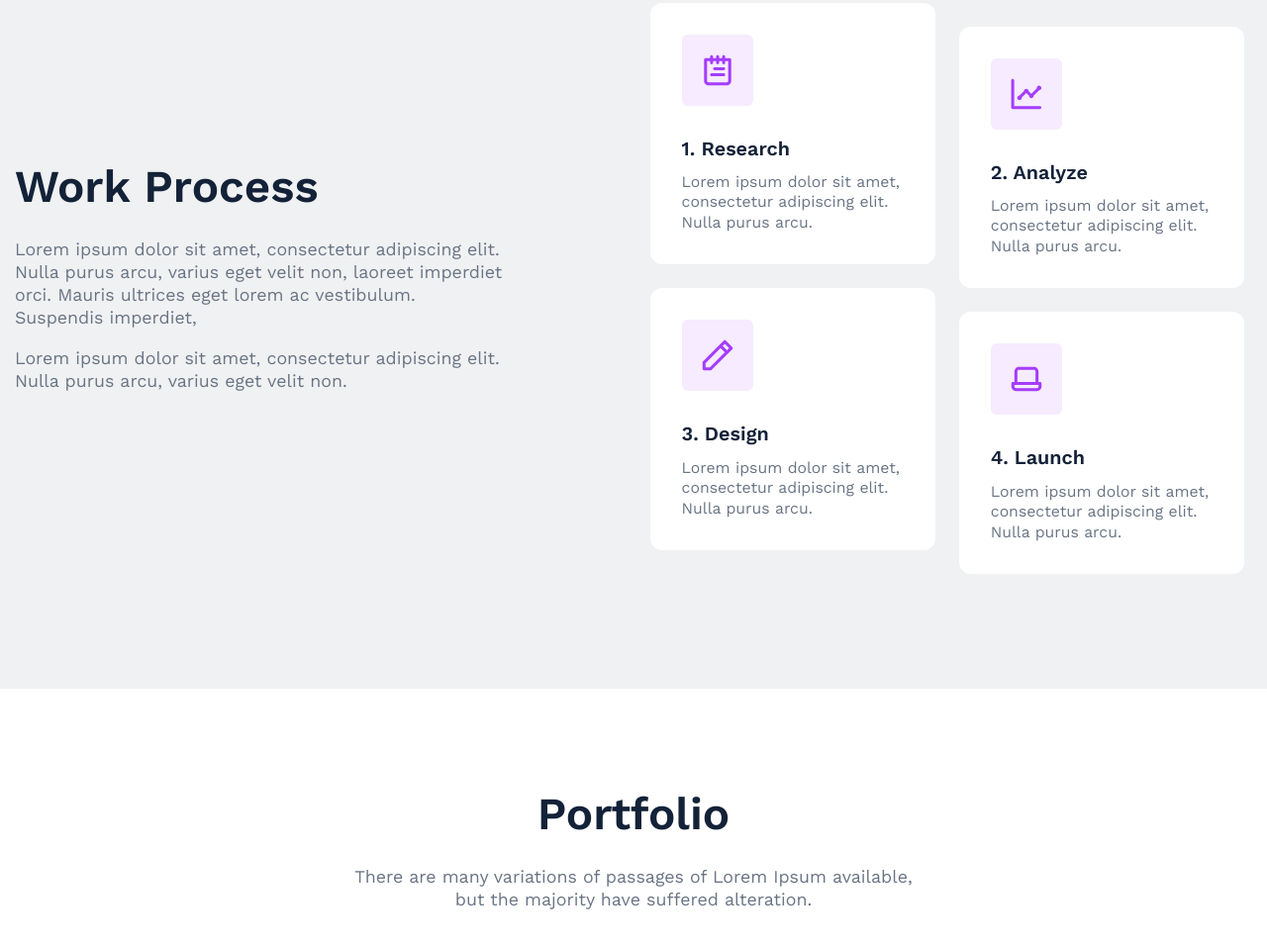
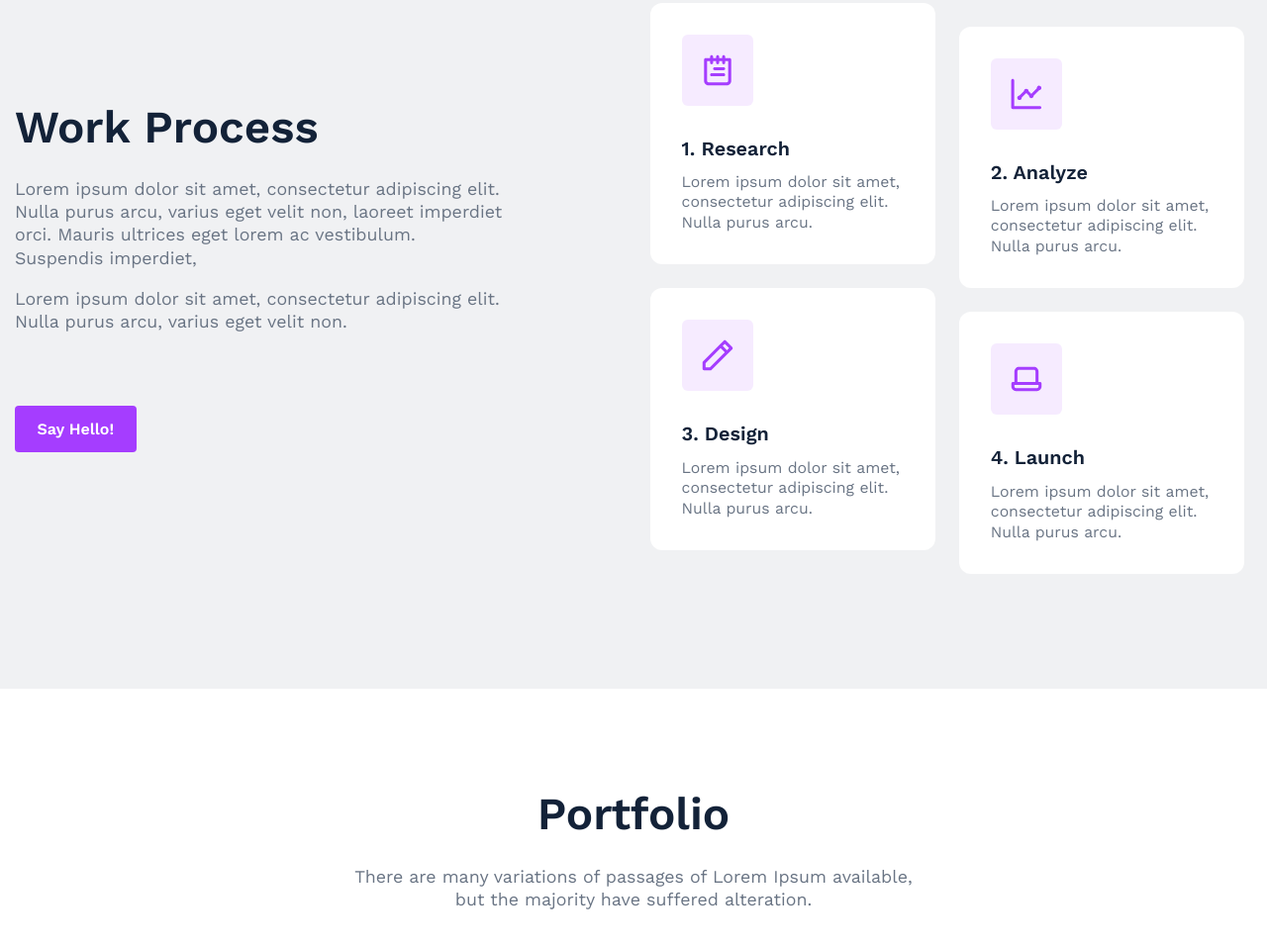
Before and after one commit to LohvynenkoPavlo/lessons, a plain HTML site: page lesson_21/index.html in a window 1280 px wide. Shown: the part 1832-2789 px from the top of the page at 99% size. Drawn offline with nearby package versions, Linux system fonts and the light colour scheme.

Commit message:
Add files via upload

```diff
--- a/lesson_21/index.html
+++ b/lesson_21/index.html
@@ -160,7 +160,7 @@
 							<h2 class="title-block__title ">
 								Work Process
 							</h2>
-							<div class="title-block__description">
+							<div class="title-block__description title-block__description--mr50">
 								<p>
 									Lorem ipsum dolor sit amet, consectetur adipiscing elit. Nulla purus arcu, varius eget velit non, laoreet imperdiet orci. Mauris ultrices eget lorem ac vestibulum. Suspendis imperdiet,
 								</p>
@@ -169,6 +169,9 @@
 									Lorem ipsum dolor sit amet, consectetur adipiscing elit. Nulla purus arcu, varius eget velit non.
 								</p>
 							</div>
+							<a href="#" class="button button--primary">
+								<span class="button__text">Say Hello!</span>
+							</a>
 						</div>
 						<div class="work-process__cards">
 							<ul class="work-process__cards-items ">
```
